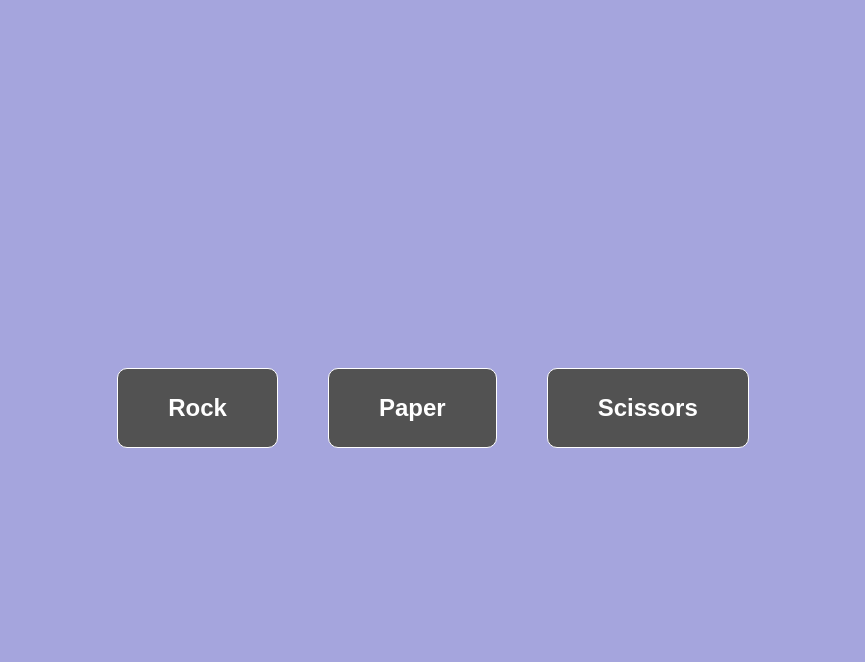
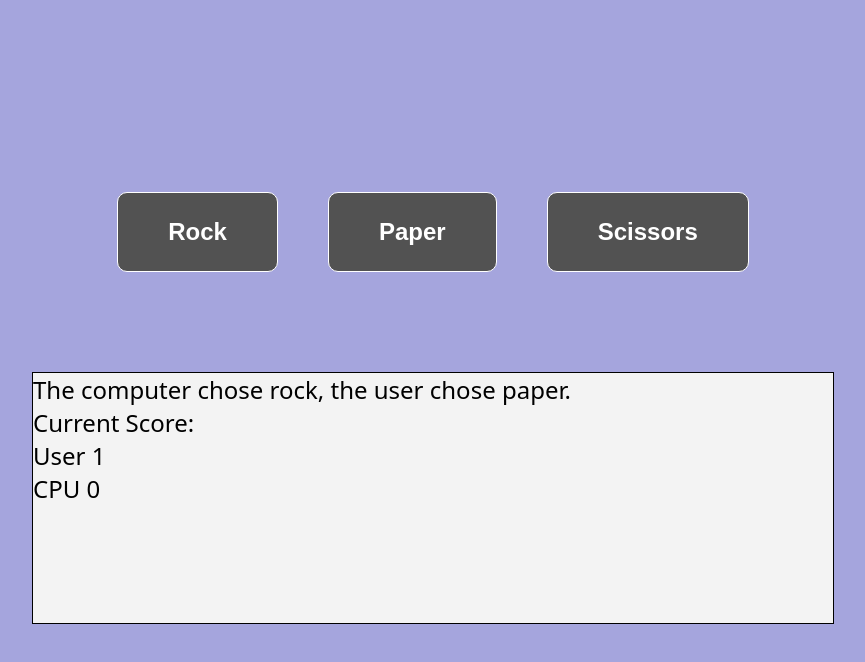
Before and after one commit to ZeroDav808/Odin-Rock-Paper-Scissors, a plain HTML site: page index.html in a window 1280 px wide. Both pictures are taken after a click on the element "Rock Paper Scissors". Shown: the whole page, without its empty margins (207-1072 px from the left). Drawn offline with Linux system fonts and the light colour scheme.

Commit message:
Added the ability to keep score and append result to DOM

```diff
--- a/index.html
+++ b/index.html
@@ -13,6 +13,8 @@
             display: flex;
             justify-content: center;
             align-items: center;
+            flex-direction: column;
+            gap: 100px;
         }
 
         ul {
@@ -39,6 +41,13 @@
             background-color: rgb(82, 82, 82);
         }
 
+        #results {
+            height: 250px;
+            width: 800px;
+            background-color: rgb(243, 243, 243);
+            border: 1px solid black;
+            font-size: 24px;
+        }
 
 
     </style>
@@ -51,6 +60,10 @@
         <li><button>Scissors</button></li>
     </ul>
 
+    <div id="results">
+
+    </div>
+
     <script src="index.js"></script>
 </body>
 </html>
--- a/index.js
+++ b/index.js
@@ -14,8 +14,6 @@ function getHumanChoice(){
 function playRound(humanChoice, computerChoice){
     humanChoice = humanChoice.toLowerCase();
     computerChoice = computerChoice.toLowerCase();
-
-    console.log(`The computer chose ${computerChoice}, the user chose ${humanChoice}`);
 
     switch(humanChoice){
         case 'rock':
@@ -43,11 +41,14 @@ function playRound(humanChoice, computerChoice){
             }
             break;
     }
-
-    console.log(`Current score: Human - ${humanScore}, Computer - ${computerScore}`);
+   output.innerHTML = `The computer chose ${computerChoice}, the user chose ${humanChoice}.<br>
+Current Score:<br>
+User ${humanScore}<br>
+             CPU ${computerScore}`;
 }
 
 const parent = document.querySelector('#parent');
+const output = document.querySelector('#results');
 
 parent.addEventListener('click', function(e){
     const humanChoice = e.target.textContent.toLowerCase();
```
